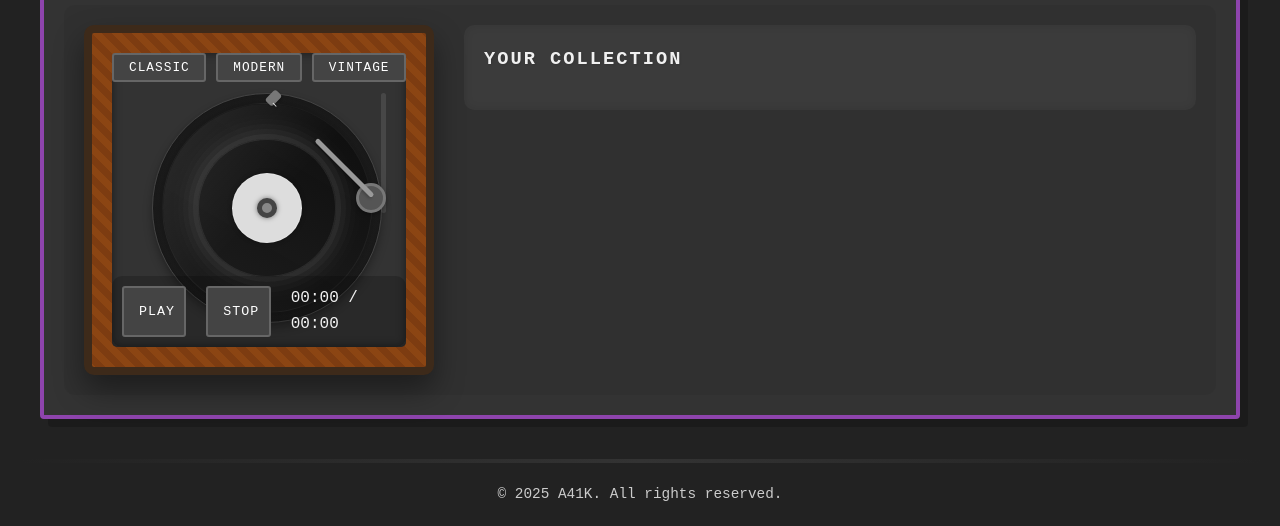
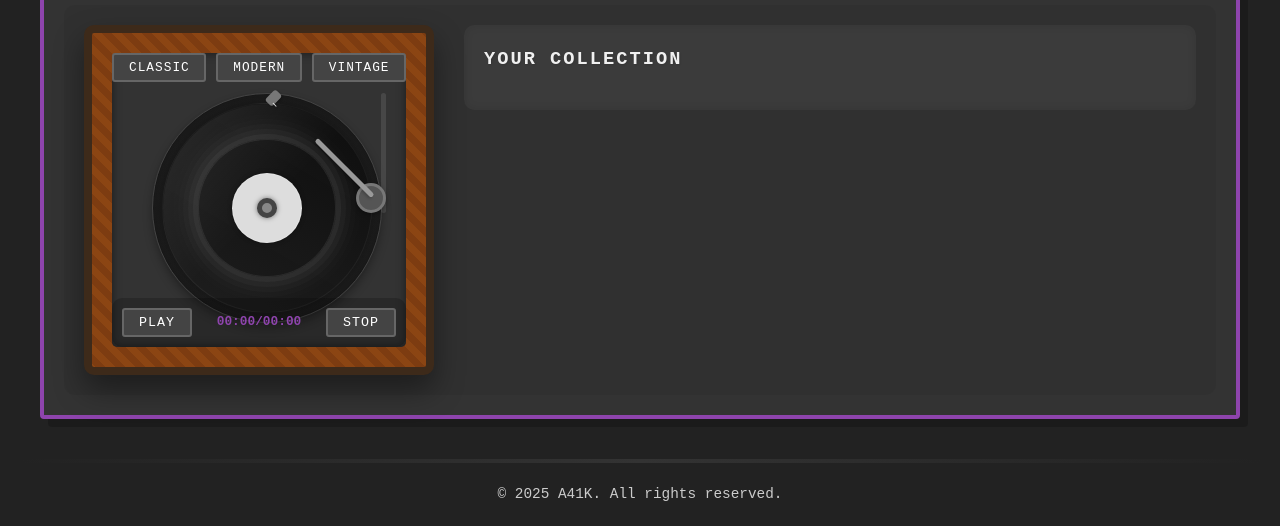
Before and after one commit to A41K/VinylShop, a plain HTML site: page index.html in a window 1280 px wide. Both pictures are taken after a click on the button "PLAYER". Shown: the part 300-826 px from the top of the page. Drawn offline with Linux system fonts and the light colour scheme.

Commit message:
v1.26 Remaining Added From The Smallest Update
- Added Duration in the player
- Added v1.25 to UPDATES.txt
this is all...

```diff
--- a/index.html
+++ b/index.html
@@ -59,10 +59,10 @@
                     </div>
                     <div class="controls">
                         <button id="play-btn" class="control-btn">Play</button>
+                        <div class="time-display">
+                            <span id="current-time">00:00</span>/<span id="total-duration">00:00</span>
+                        </div>
                         <button id="stop-btn" class="control-btn">Stop</button>
-                        <div class="time-display">
-                            <span id="current-time">00:00</span> / <span id="total-duration">00:00</span>
-                        </div>
                     </div>
                 </div>
                 <div class="playlist">
--- a/player.css
+++ b/player.css
@@ -497,6 +497,13 @@
     flex: 1;
 }
 
+.time-display {
+    margin: auto;
+    font-size: 0.8em;
+    color: #8E44AD;
+    font-weight: bold;
+}
+
 .playlist-title {
     font-weight: bold;
     margin-bottom: 3px;
```
Also changed, not shown: UPDATE.txt.
